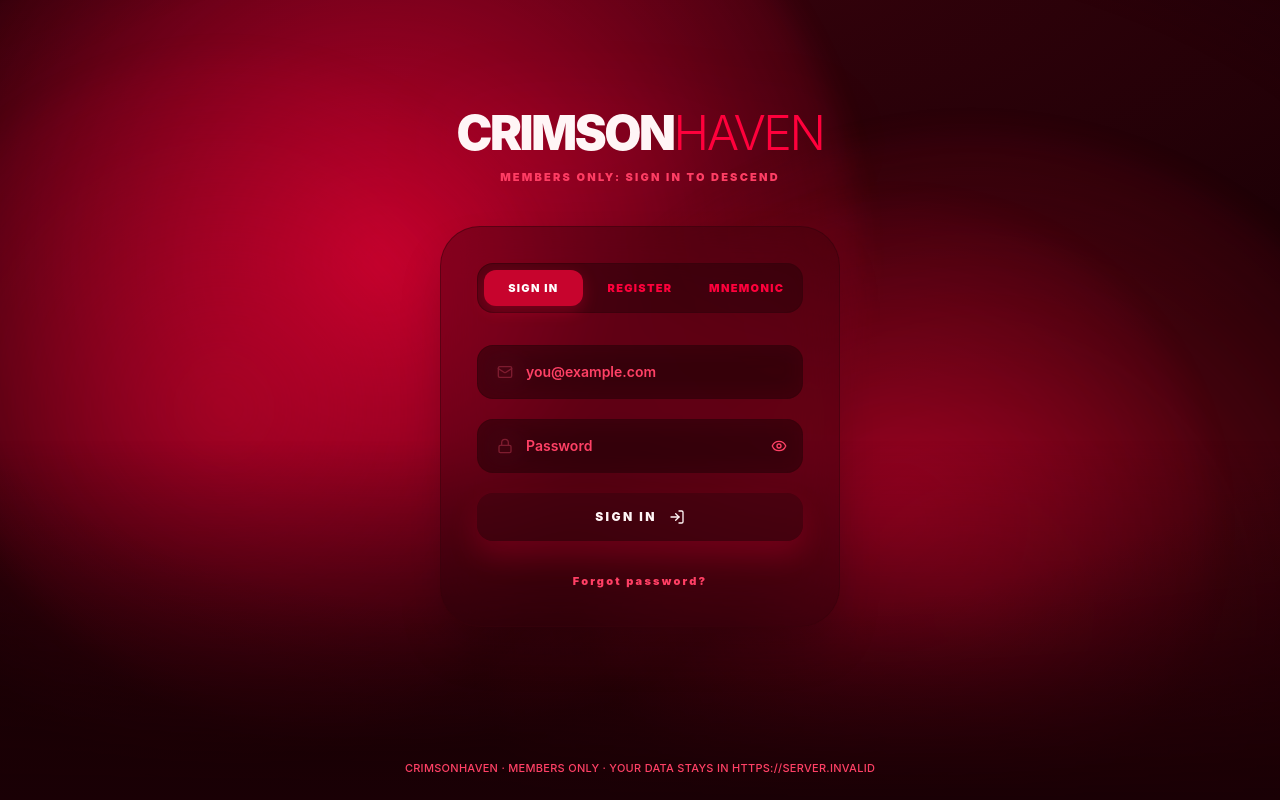
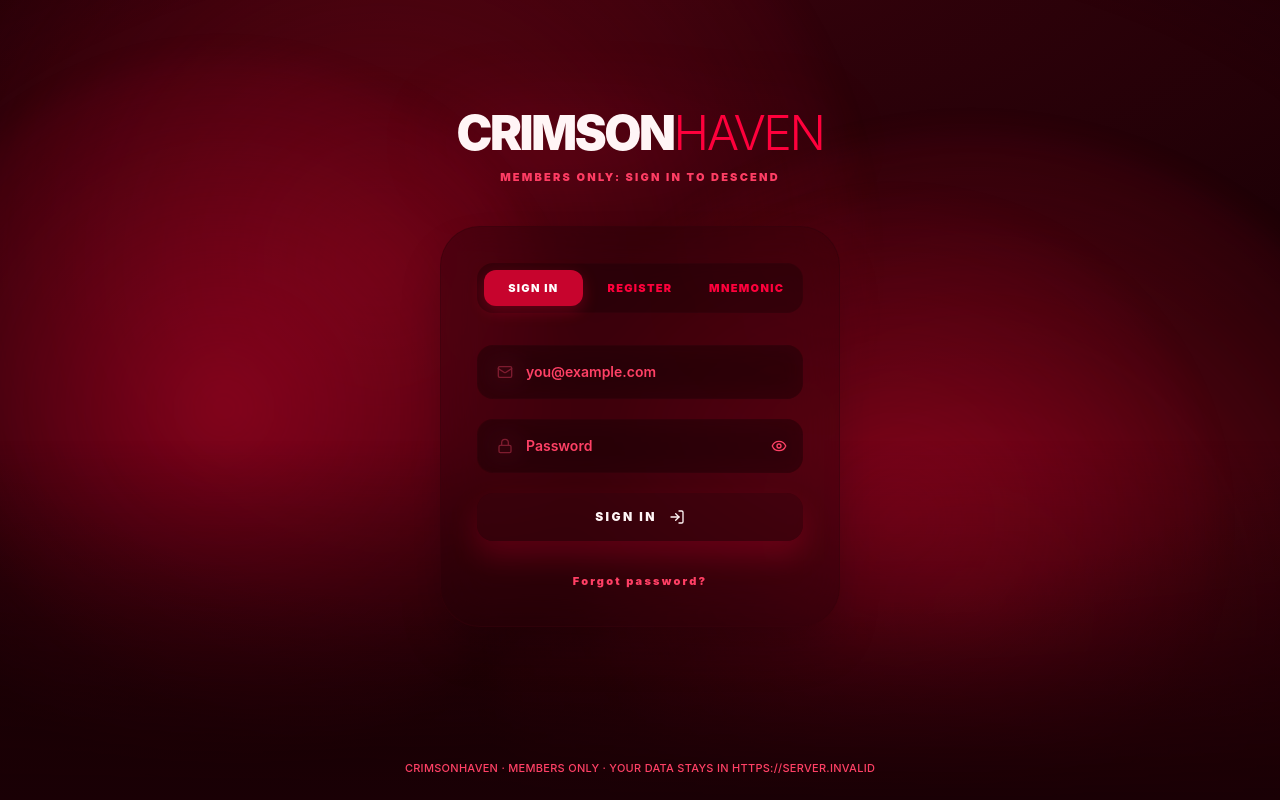
Before and after one commit to crimsonhaven-to/crimson-client, a React (Vite) app: page /live in a window 1280 px wide. Built offline with nearby package versions, Linux system fonts and the light colour scheme; no server answers.

Commit message:
Mesh: deeper glow behind the page headings
The top-left blob sat under every heading in vivid crimson 500, leaving the
accent word at 1.4:1. It is crimson 700 at about half opacity now, and the
right-hand blob crimson 600 at 0.35.

```diff
--- a/src/index.css
+++ b/src/index.css
@@ -101,11 +101,13 @@ body {
   will-change: transform, opacity;
 }
 
+/* Sits right behind the page headings, so it glows deep rather than vivid: at its
+   brightest, muted text keeps 4.4:1 and the accent word 3.8:1. */
 .mesh-blob-1 {
   top: -22vmax;
   left: -15vmax;
-  background: radial-gradient(circle at center, var(--color-crimson-500), transparent 82%);
-  opacity: 0.7;
+  background: radial-gradient(circle at center, var(--color-crimson-700), transparent 82%);
+  opacity: 0.5;
   animation: mesh-drift-1 26s ease-in-out infinite;
 }
 
@@ -123,8 +125,8 @@ body {
   right: 5%;
   width: 50vmax;
   height: 50vmax;
-  background: radial-gradient(circle at center, var(--color-crimson-500), transparent 80%);
-  opacity: 0.4;
+  background: radial-gradient(circle at center, var(--color-crimson-600), transparent 80%);
+  opacity: 0.35;
 }
 
 .mesh-blob-4 {
@@ -149,9 +151,9 @@ body {
 /* Breathing lives in opacity, not scale() (see .mesh-blob). Each blob's keyframe
    opacity brackets its static base opacity. */
 @keyframes mesh-drift-1 {
-  0%, 100% { transform: translate(0, 0);          opacity: 0.60; }
-  33%      { transform: translate(10vmax, 7vmax);  opacity: 0.80; }
-  66%      { transform: translate(5vmax, 12vmax);  opacity: 0.66; }
+  0%, 100% { transform: translate(0, 0);          opacity: 0.45; }
+  33%      { transform: translate(10vmax, 7vmax);  opacity: 0.55; }
+  66%      { transform: translate(5vmax, 12vmax);  opacity: 0.50; }
 }
 @keyframes mesh-drift-2 {
   0%, 100% { transform: translate(0, 0);            opacity: 0.70; }
```
